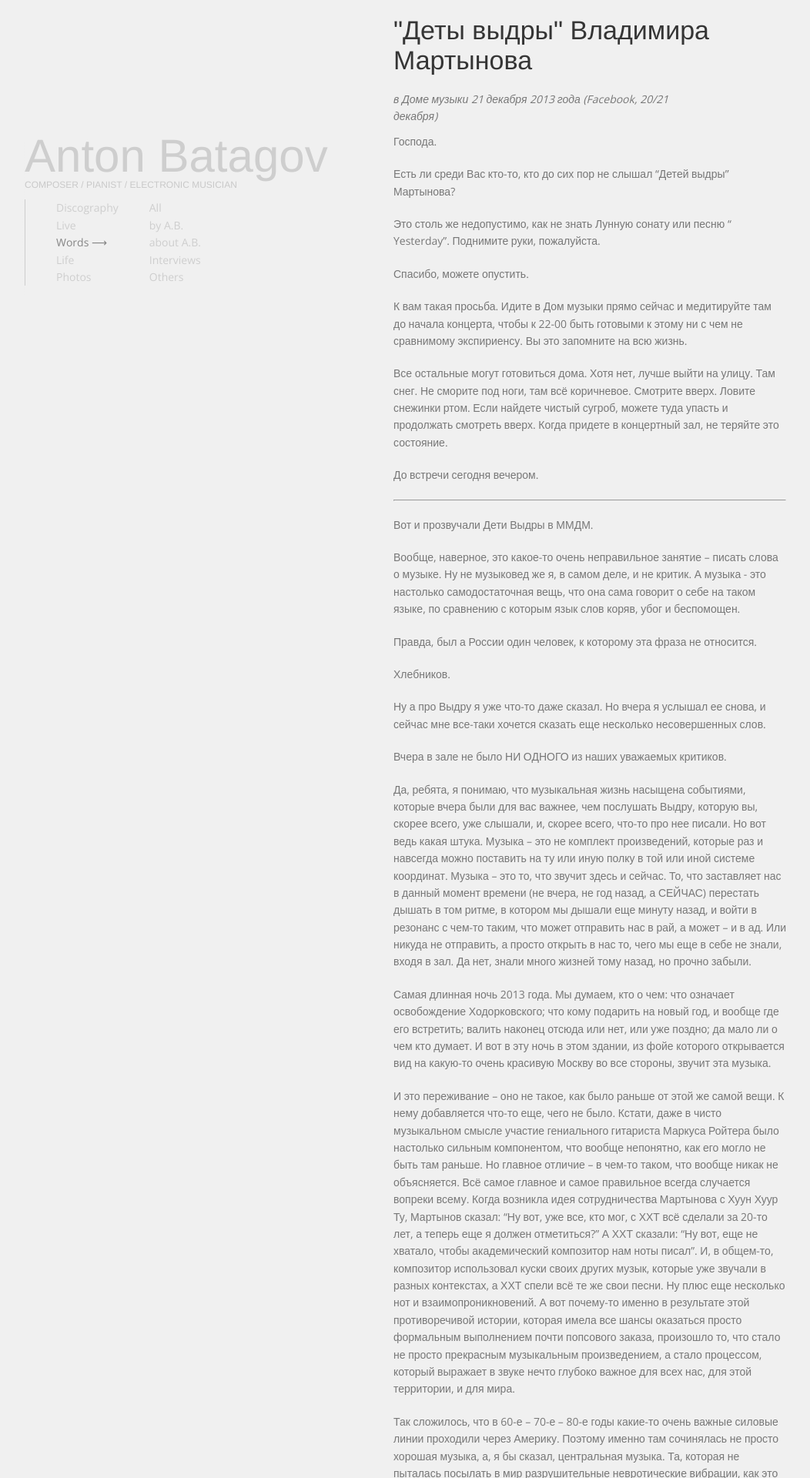
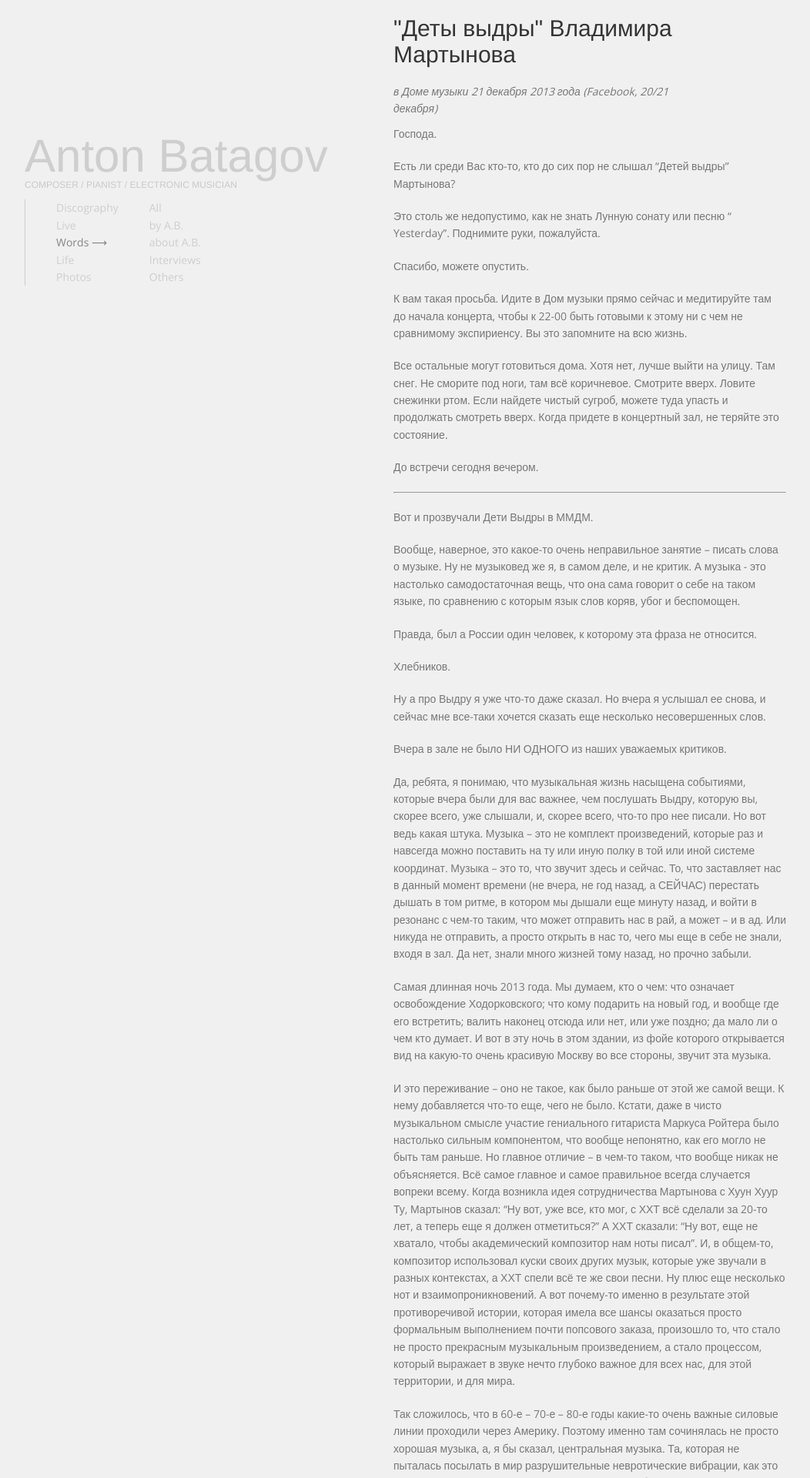
Before and after one commit to Integral/batagov, a Jekyll site: the page built from _posts/words/2014-05-21-.md, in a window 1280 px wide. Shown: the top 1920 px of the page at 77% size, without its empty margins (119-1171 px from the left). Built offline with Jekyll 4.4.1, drawn with Linux system fonts in a browser that asks for light colours; nearby versions of some CDN libraries.

Commit message:
css fixes

```diff
--- a/assets/css/style.css
+++ b/assets/css/style.css
@@ -649,3 +649,18 @@
 	top: -30px;
 	height: 40px;
 }
+
+/* words */
+
+.words-page h1.title {
+  font-size: 30px;
+}
+
+div.subtitle {
+  font-weight: 200;
+  font-style: italic;
+  font-size: 16px;
+  width: 510px;
+  float: left;
+  padding-bottom: 30px;
+}
```
